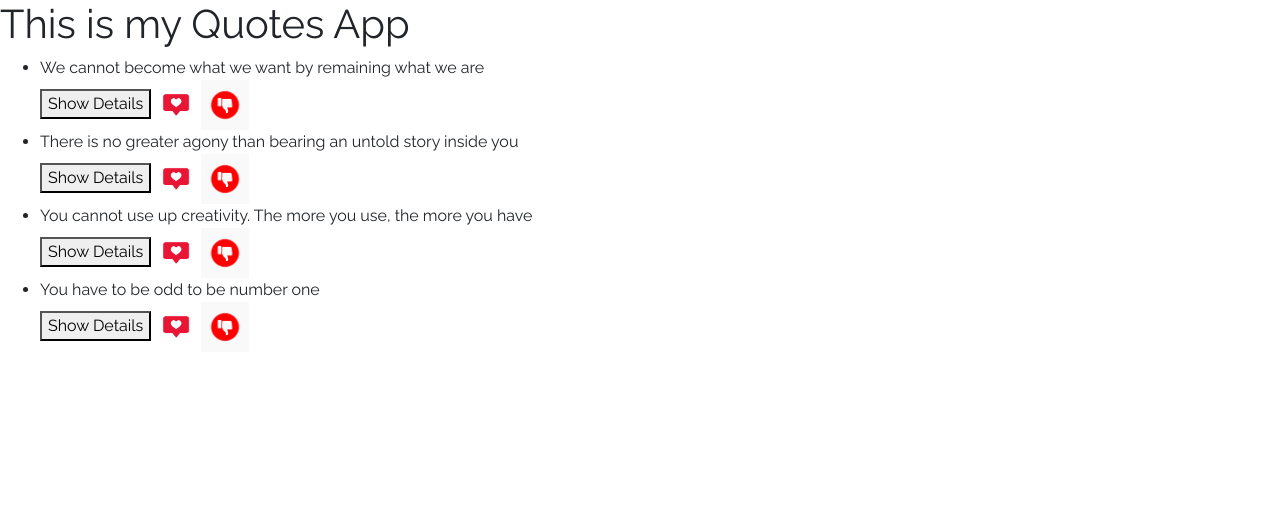
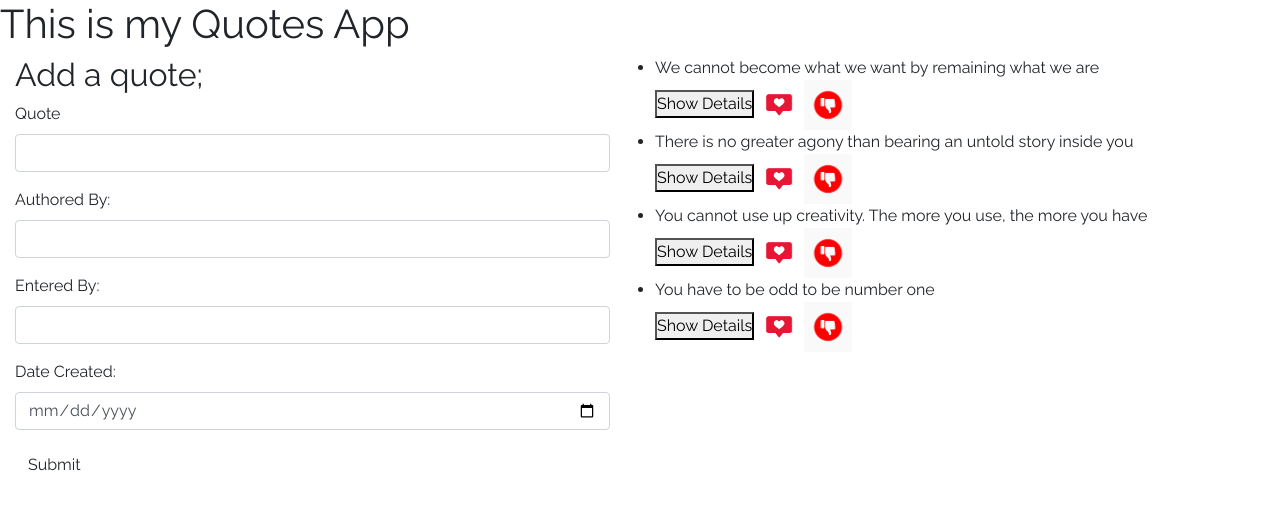
Before and after one commit to Alice-Githui/Quotes-App, an Angular app: page / in a window 1280 px wide. Shown: the top 508 px of the page. Built offline with nearby package versions, Linux system fonts and the light colour scheme.

Commit message:
Add a forms component in the App

```diff
--- /dev/null
+++ b/src/app/input-form/input-form.component.html
@@ -0,0 +1,24 @@
+<div class = "container-fluid">
+    <h2>Add a quote;</h2>
+    <form>
+        <div class="form-group">
+            <label for ="quote">Quote</label>
+            <input type="text" id="quote" class="form-control" required>
+        </div>
+        <div class="form-group">
+            <label for ="author">Authored By:</label>
+            <input type="text" id="author" class="form-control" required>
+        </div>
+        <div class="form-group">
+            <label for ="entry-by">Entered By:</label>
+            <input type="text" id="entry-by" class="form-control" required>
+        </div>
+        <div class="form-group">
+            <label for ="date-created">Date Created:</label>
+            <input type="date" id="date-created" class="form-control" required>
+        </div>
+
+    </form>
+    <button class = "btn" type="submit" id="submit-button">Submit</button>
+
+</div>
--- /dev/null
+++ b/src/app/input-form/input-form.component.ts
@@ -0,0 +1,18 @@
+import { Component, OnInit } from '@angular/core';
+import { QuotesList } from '../quotes-list';
+
+
+@Component({
+  selector: 'app-input-form',
+  templateUrl: './input-form.component.html',
+  styleUrls: ['./input-form.component.css']
+})
+export class InputFormComponent implements OnInit {
+
+
+  constructor() { }
+
+  ngOnInit(): void {
+  }
+
+}
--- a/src/app/quotes/quotes.component.html
+++ b/src/app/quotes/quotes.component.html
@@ -1,5 +1,10 @@
 <div>
     <h1>This is my Quotes App</h1>
+    <div class = "row">
+        <div class= "col-md-6">
+            <app-input-form></app-input-form>
+        </div>
+        <div class="col-md-6">
             <ul>
                 <div *ngFor = 'let quote of quotes; let i= index'>
                     <li> {{quote.narration}}</li>
@@ -11,4 +16,9 @@
 
             </ul>
             <p *ngIf ='quotes.length > 5'>You have entered more than 5 goals</p>
+
         </div>
+
+    </div>
+
+</div>
--- a/src/styles.css
+++ b/src/styles.css
@@ -6,6 +6,8 @@
 
 *{
     box-sizing: border-box;
+    margin: 0;
+    padding: 0;
 }
 
 body{
```
Also changed, not shown: src/app/app.module.ts (+7 -2 lines), src/app/input-form/input-form.component.css (added), 1 other file (tests, documents, lock files or other folders). Lines whose indentation alone changed are shown as unchanged.
